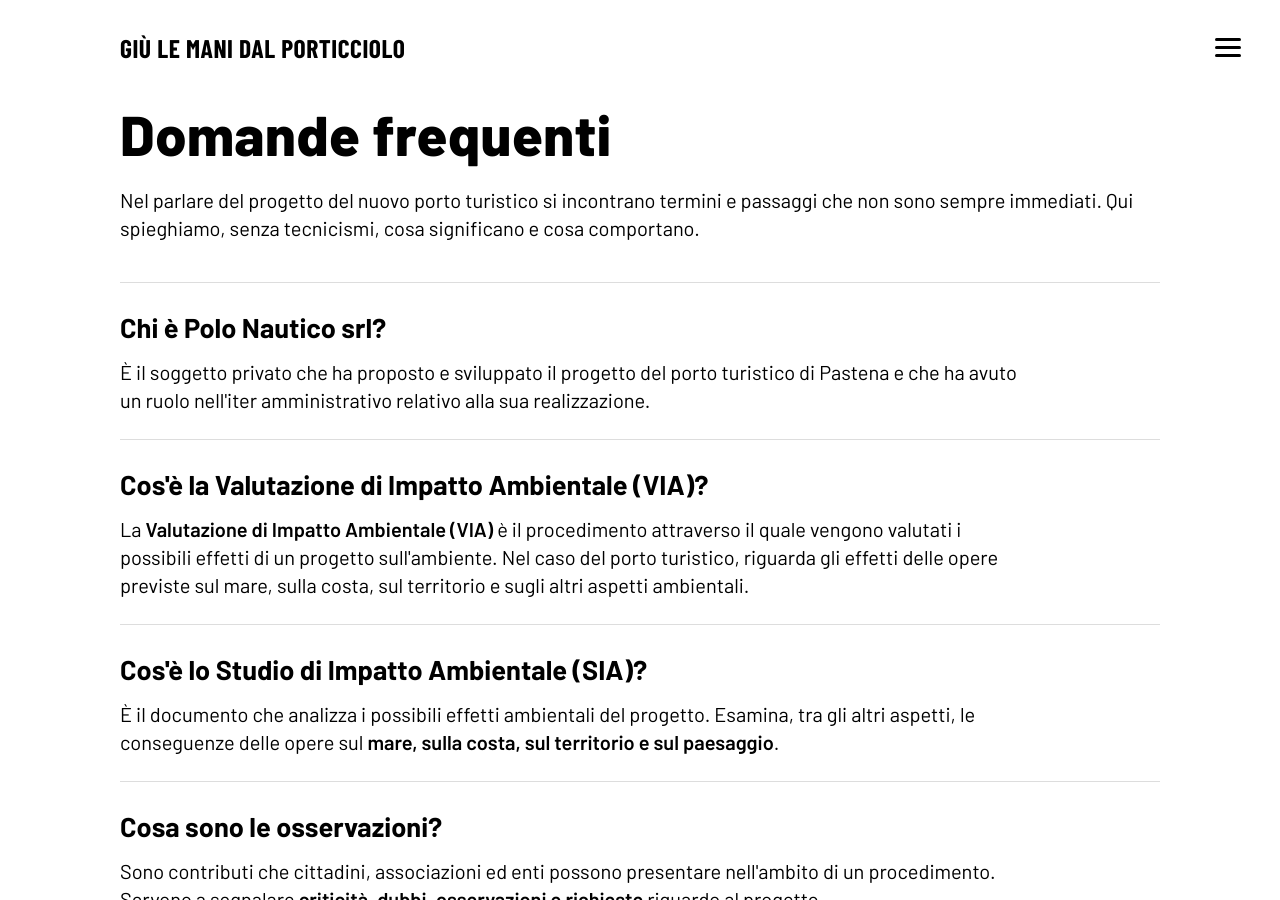
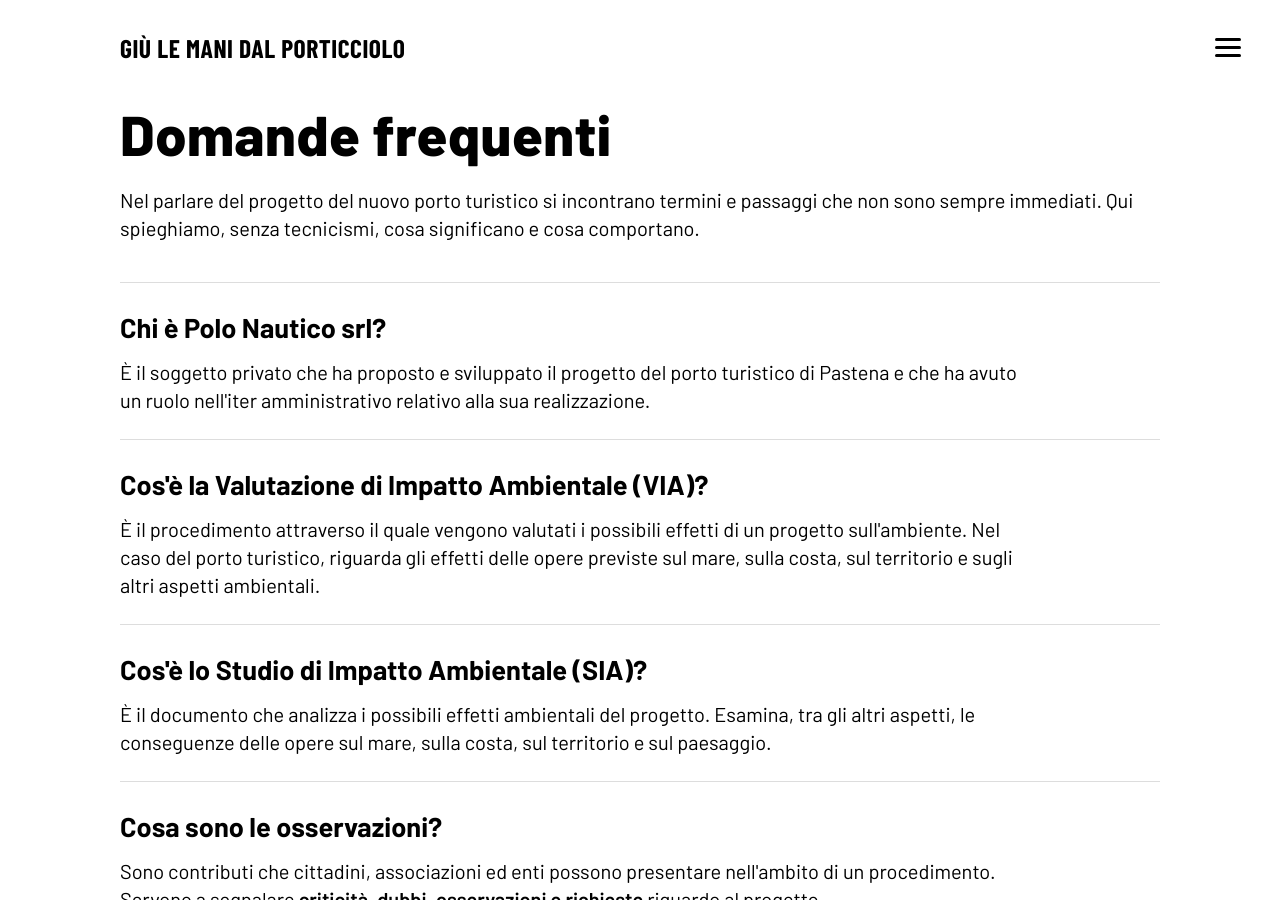
Before and after one commit to giulemanidalporticciolo/giulemanidalporticciolo.github.io, a Jekyll site: the page built from sito/faq.html, in a window 1280 px wide and 900 px high. Built offline with Jekyll 4.4.1, drawn with Linux system fonts in a browser that asks for light colours; some web fonts are replaced.

Commit message:
Update faq.html

```diff
--- a/sito/faq.html
+++ b/sito/faq.html
@@ -28,7 +28,7 @@ description: Le risposte alle domande più comuni sul progetto del porto turisti
       <div class="faq-item">
           <h3>Cos'è la Valutazione di Impatto Ambientale (VIA)?</h3>
           <p>
-              La <strong>Valutazione di Impatto Ambientale (VIA)</strong> è il procedimento
+              È il procedimento
               attraverso il quale vengono valutati i possibili effetti di un progetto
               sull'ambiente. Nel caso del porto turistico, riguarda gli effetti delle opere
               previste sul mare, sulla costa, sul territorio e sugli altri aspetti ambientali.
@@ -40,7 +40,7 @@ description: Le risposte alle domande più comuni sul progetto del porto turisti
           <p>
               È il documento che analizza i possibili effetti ambientali del progetto.
               Esamina, tra gli altri aspetti, le conseguenze delle opere sul
-              <strong>mare, sulla costa, sul territorio e sul paesaggio</strong>.
+              mare, sulla costa, sul territorio e sul paesaggio.
           </p>
       </div>
 
```
